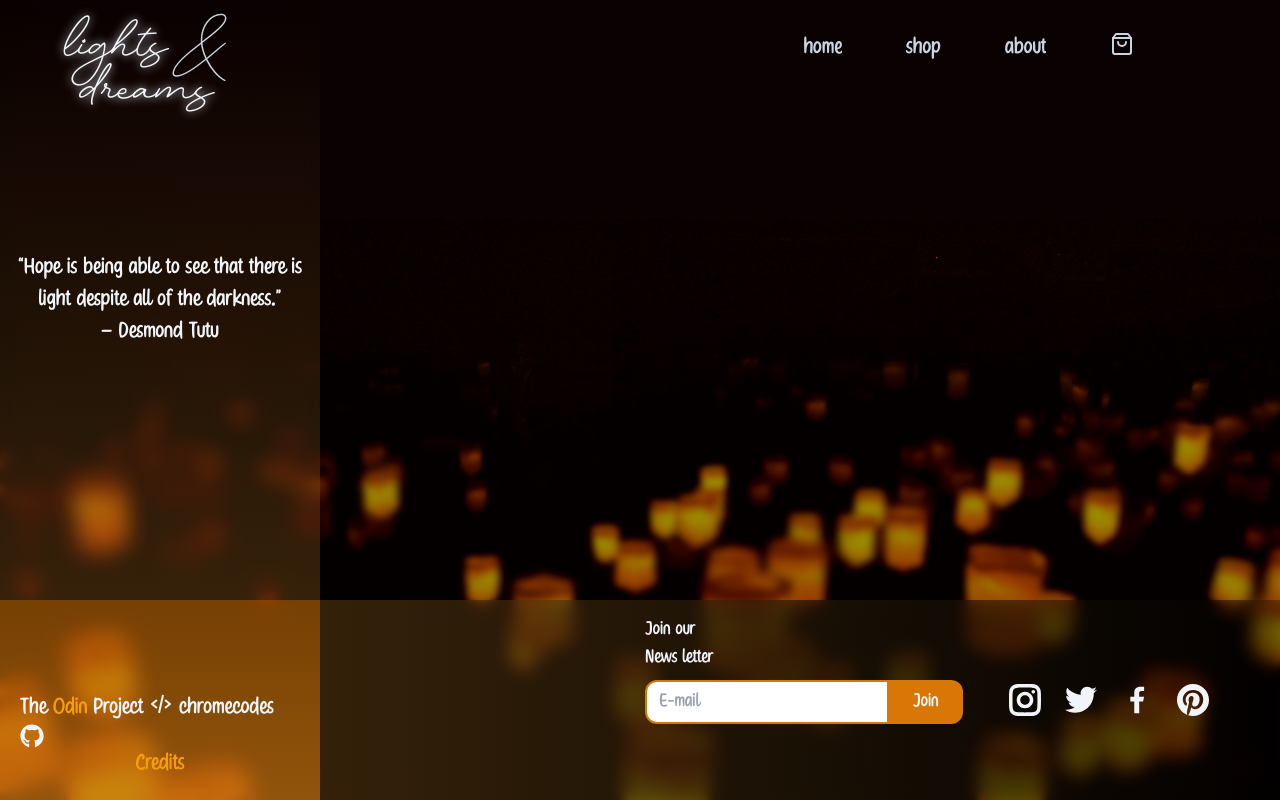
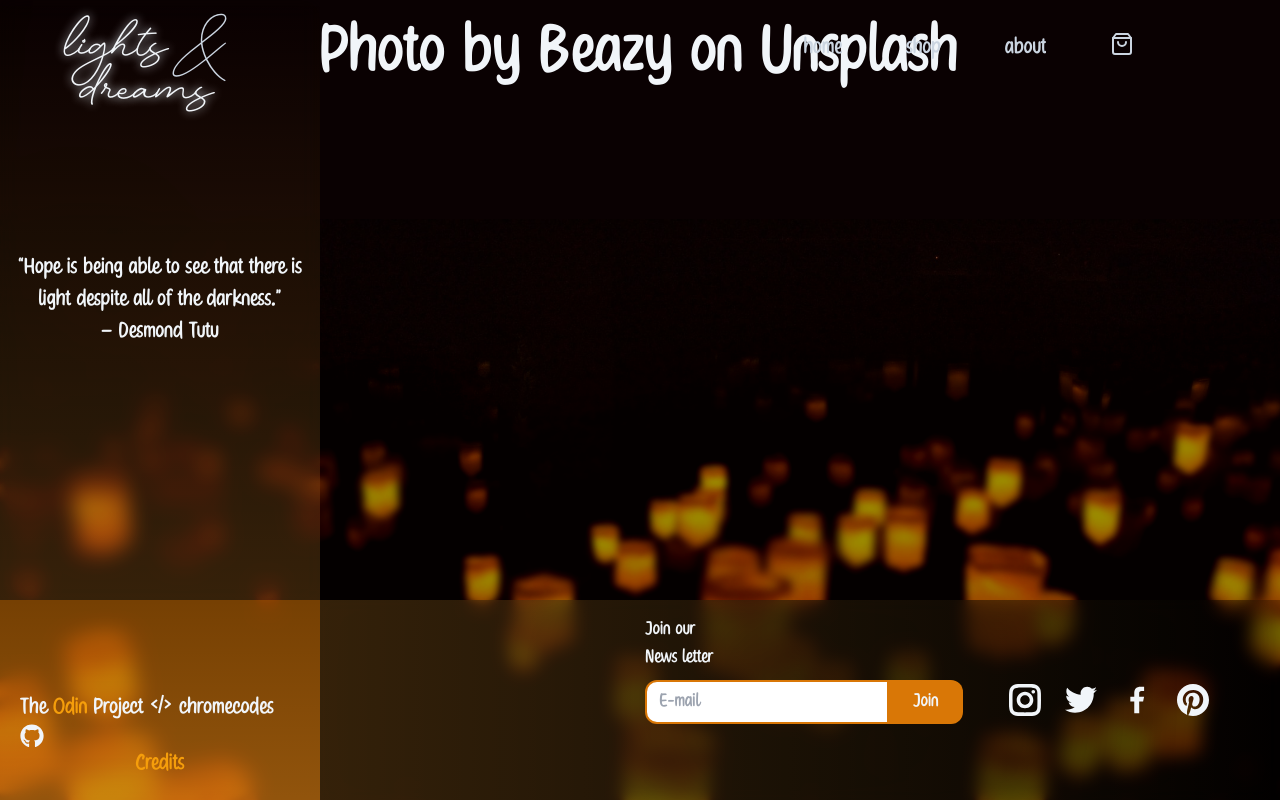
Before and after one commit to chromecodes/shopping-cart, a React (Vite) app: page /About in a window 1280 px wide. Built offline with nearby package versions, Linux system fonts and the light colour scheme.

Commit message:
updated file

```diff
--- a/src/App.jsx
+++ b/src/App.jsx
@@ -17,6 +17,7 @@ export default function App() {
   const [crrtCard, updateCrrtCard] = useState();
   const [total, updateTotal] = useState(0);
   const [thank, updateThank] = useState(false);
+  const [credits, updateCredits] = useState(false);
 
   const openCart = () => {
     updateShowCart(true);
@@ -70,6 +71,7 @@ export default function App() {
     updateCardExd(true);
     updateCrrtCard(i);
   };
+
   const shrinkCard = () => {
     updateCardExd(false);
   };
@@ -77,6 +79,11 @@ export default function App() {
   useEffect(() => {
     console.log(crrtCard);
   }, [crrtCard]);
+
+  const sayThanks = () => {
+    updateThank(true);
+    updateCart([]);
+  };
 
   return (
     <div className='app'>
@@ -88,7 +95,7 @@ export default function App() {
           decreItem={decreItem}
           increItem={increItem}
           removeItem={removeItem}
-          resetCart={resetCart}
+          sayThanks={sayThanks}
         />
       ) : undefined}
       {cardExd ? (
@@ -100,8 +107,15 @@ export default function App() {
         />
       ) : undefined}
       {thank ? (
-        <div className='thankCnt'>
-          <div className='thank'></div>
+        <div
+          onClick={() => {
+            updateThank(false);
+          }}
+          className='thankCnt absolute w-screen h-screen glasses z-[3] flex justify-center items-center'
+        >
+          <div className='thank text-4xl p-6 text-center rounded-3xl text-zinc-600 w-1/3 h-1/3 bg-zinc-900 flex justify-center items-center'>
+            Thank you for checking out my project.
+          </div>
         </div>
       ) : undefined}
       <Header open={openCart} items={cart.length} />
--- a/src/components/About.jsx
+++ b/src/components/About.jsx
@@ -148,7 +148,17 @@ const About = () => {
             </div>
           </div>
 
-          <div className='midAt  row-span-3 col-span-3'> </div>
+          <div className='midAt  row-span-3 col-span-3'>
+            {" "}
+            Photo by{" "}
+            <a href='https://unsplash.com/fr/@beazy?utm_source=unsplash&utm_medium=referral&utm_content=creditCopyText'>
+              Beazy
+            </a>{" "}
+            on{" "}
+            <a href='https://unsplash.com/photos/toX2sYnycCw?utm_source=unsplash&utm_medium=referral&utm_content=creditCopyText'>
+              Unsplash
+            </a>{" "}
+          </div>
           <div className='bttmAt text-3xl glasses col-span-3'>
             <motion.div
               variants={fade}
--- a/src/components/Cart.jsx
+++ b/src/components/Cart.jsx
@@ -11,7 +11,7 @@ const Cart = ({
   removeItem,
   increItem,
   decreItem,
-  resetCart,
+  sayThanks,
 }) => {
   const displayItems = () => {
     if (cart.length === 0) {
@@ -102,8 +102,8 @@ const Cart = ({
           <motion.button
             onClick={() => {
               if (cart.length > 0) {
-                resetCart();
                 close();
+                sayThanks();
               }
             }}
             whileTap={{ scale: "0.9" }}
--- a/src/index.css
+++ b/src/index.css
@@ -53,7 +53,8 @@
 }
 .cartCnt,
 .expandCard,
-.about {
+.about,
+.thankCnt {
   font-family: sss;
 }
 .num {
```
